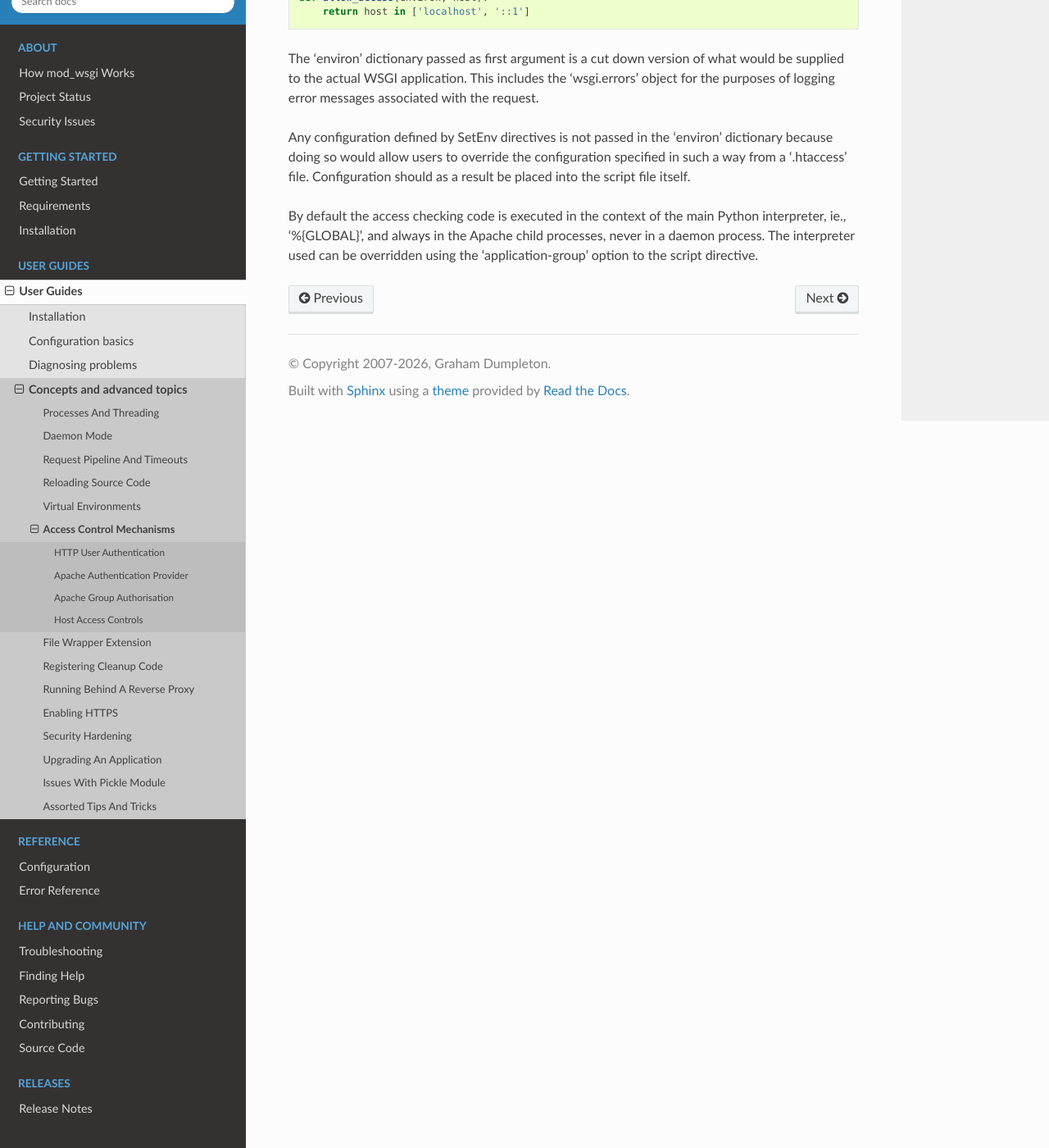
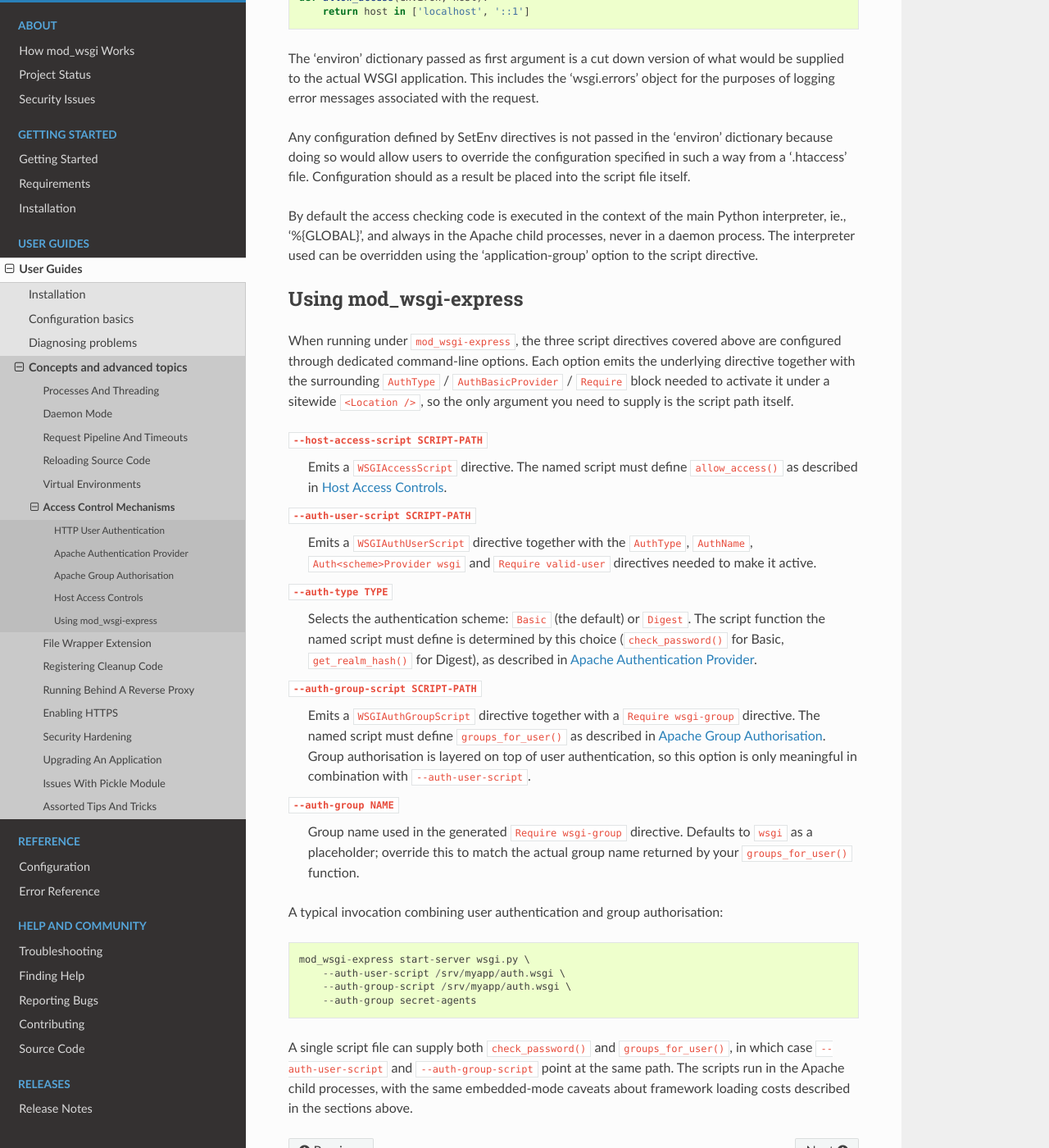
Before and after one commit to GrahamDumpleton/mod_wsgi, a Sphinx documentation site: the page built from docs/user-guides/access-control-mechanisms.rst, in a window 1280 px wide and 1400 px high, scrolled down 5374 px. Shown: the whole window at 82% size. Built offline with Sphinx 7.4.7 and the Read the Docs theme 3.1.0, drawn with Linux system fonts in a browser that asks for light colours.

Commit message:
Document mod_wsgi-express auth options in access-control-mechanisms.

```diff
--- a/docs/user-guides/access-control-mechanisms.rst
+++ b/docs/user-guides/access-control-mechanisms.rst
@@ -275,3 +275,61 @@
 Python interpreter, ie., '%{GLOBAL}', and always in the Apache child
 processes, never in a daemon process. The interpreter used can be
 overridden using the 'application-group' option to the script directive.
+
+Using mod_wsgi-express
+----------------------
+
+When running under ``mod_wsgi-express``, the three script
+directives covered above are configured through dedicated
+command-line options. Each option emits the underlying
+directive together with the surrounding ``AuthType`` /
+``AuthBasicProvider`` / ``Require`` block needed to activate
+it under a sitewide ``<Location />``, so the only argument you
+need to supply is the script path itself.
+
+``--host-access-script SCRIPT-PATH``
+    Emits a ``WSGIAccessScript`` directive. The named script
+    must define ``allow_access()`` as described in
+    `Host Access Controls`_.
+
+``--auth-user-script SCRIPT-PATH``
+    Emits a ``WSGIAuthUserScript`` directive together with the
+    ``AuthType``, ``AuthName``, ``Auth<scheme>Provider wsgi``
+    and ``Require valid-user`` directives needed to make it
+    active.
+
+``--auth-type TYPE``
+    Selects the authentication scheme: ``Basic`` (the default)
+    or ``Digest``. The script function the named script must
+    define is determined by this choice (``check_password()``
+    for Basic, ``get_realm_hash()`` for Digest), as described
+    in `Apache Authentication Provider`_.
+
+``--auth-group-script SCRIPT-PATH``
+    Emits a ``WSGIAuthGroupScript`` directive together with a
+    ``Require wsgi-group`` directive. The named script must
+    define ``groups_for_user()`` as described in
+    `Apache Group Authorisation`_. Group authorisation is
+    layered on top of user authentication, so this option is
+    only meaningful in combination with ``--auth-user-script``.
+
+``--auth-group NAME``
+    Group name used in the generated ``Require wsgi-group``
+    directive. Defaults to ``wsgi`` as a placeholder; override
+    this to match the actual group name returned by your
+    ``groups_for_user()`` function.
+
+A typical invocation combining user authentication and group
+authorisation::
+
+    mod_wsgi-express start-server wsgi.py \
+        --auth-user-script /srv/myapp/auth.wsgi \
+        --auth-group-script /srv/myapp/auth.wsgi \
+        --auth-group secret-agents
+
+A single script file can supply both ``check_password()`` and
+``groups_for_user()``, in which case ``--auth-user-script`` and
+``--auth-group-script`` point at the same path. The scripts
+run in the Apache child processes, with the same embedded-mode
+caveats about framework loading costs described in the
+sections above.
```
